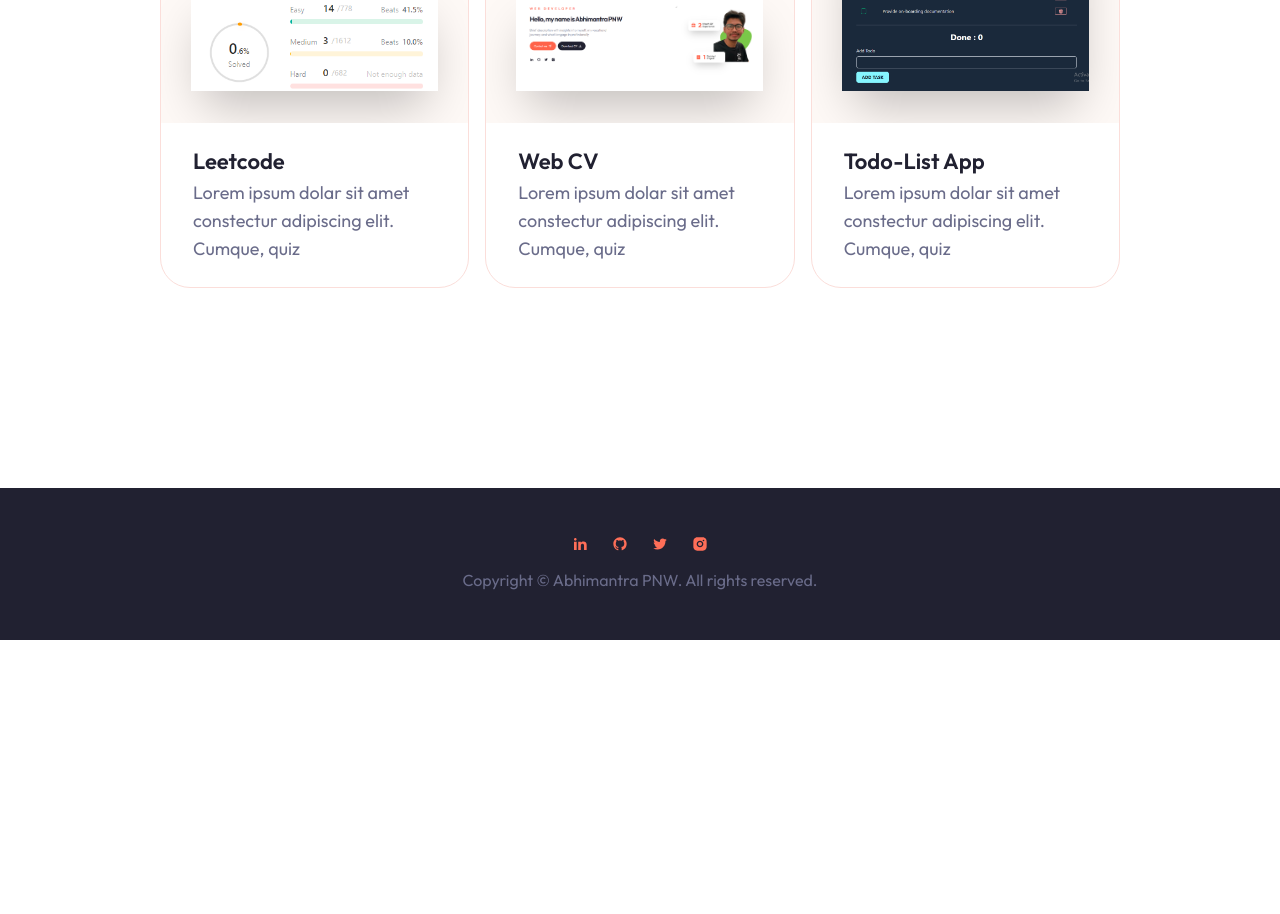
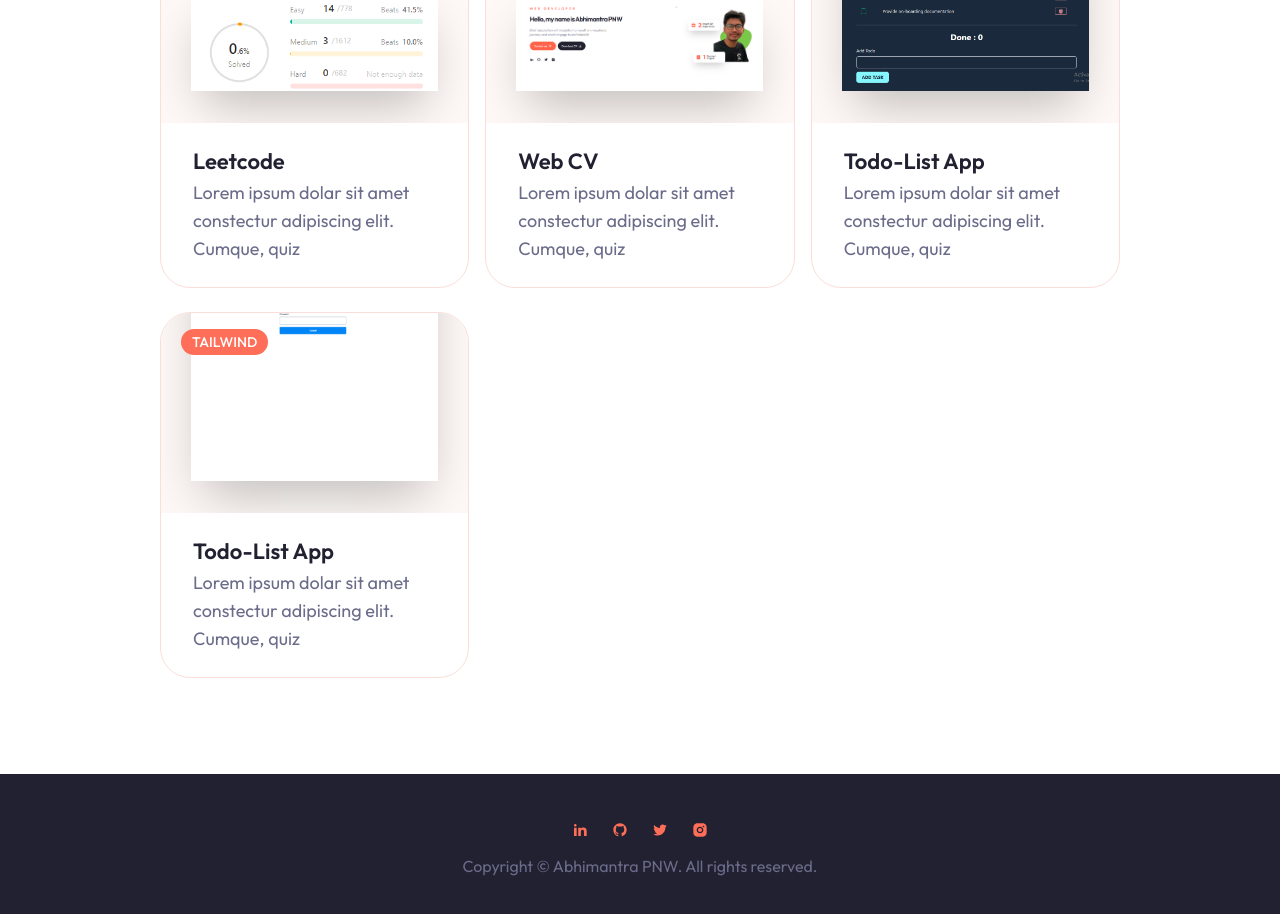
Before and after one commit to AbhimantraPNW/cv-portofolio, a Next.js app: page /projects in a window 1280 px wide. Shown: the part 400-1314 px from the top of the page. Before the commit the page ends 1040 px from the top, so only its background shows below. Built offline with nearby package versions, Linux system fonts and the light colour scheme.

Commit message:
update project

```diff
--- a/app/projects/page.jsx
+++ b/app/projects/page.jsx
@@ -24,6 +24,15 @@ const projectData = [
   },
   {
     image: "/work/todo-list.PNG",
+    category: "Tailwind",
+    name: "Todo-List App",
+    description:
+      "Lorem ipsum dolar sit amet constectur adipiscing elit. Cumque, quiz",
+    link: "/",
+    github: "/",
+  },
+  {
+    image: "/work/network-call.PNG",
     category: "Tailwind",
     name: "Todo-List App",
     description:
--- a/components/Work.jsx
+++ b/components/Work.jsx
@@ -36,6 +36,15 @@ const projectData = [
   },
   {
     image: "/work/todo-list.PNG",
+    category: "Tailwind",
+    name: "Todo-List App",
+    description:
+      "Lorem ipsum dolar sit amet constectur adipiscing elit. Cumque, quiz",
+    link: "/",
+    github: "/",
+  },
+  {
+    image: "/work/network-call.PNG",
     category: "Tailwind",
     name: "Todo-List App",
     description:
```
Also changed, not shown: public/work/network-call.png (added), public/work/nw.PNG (added).
